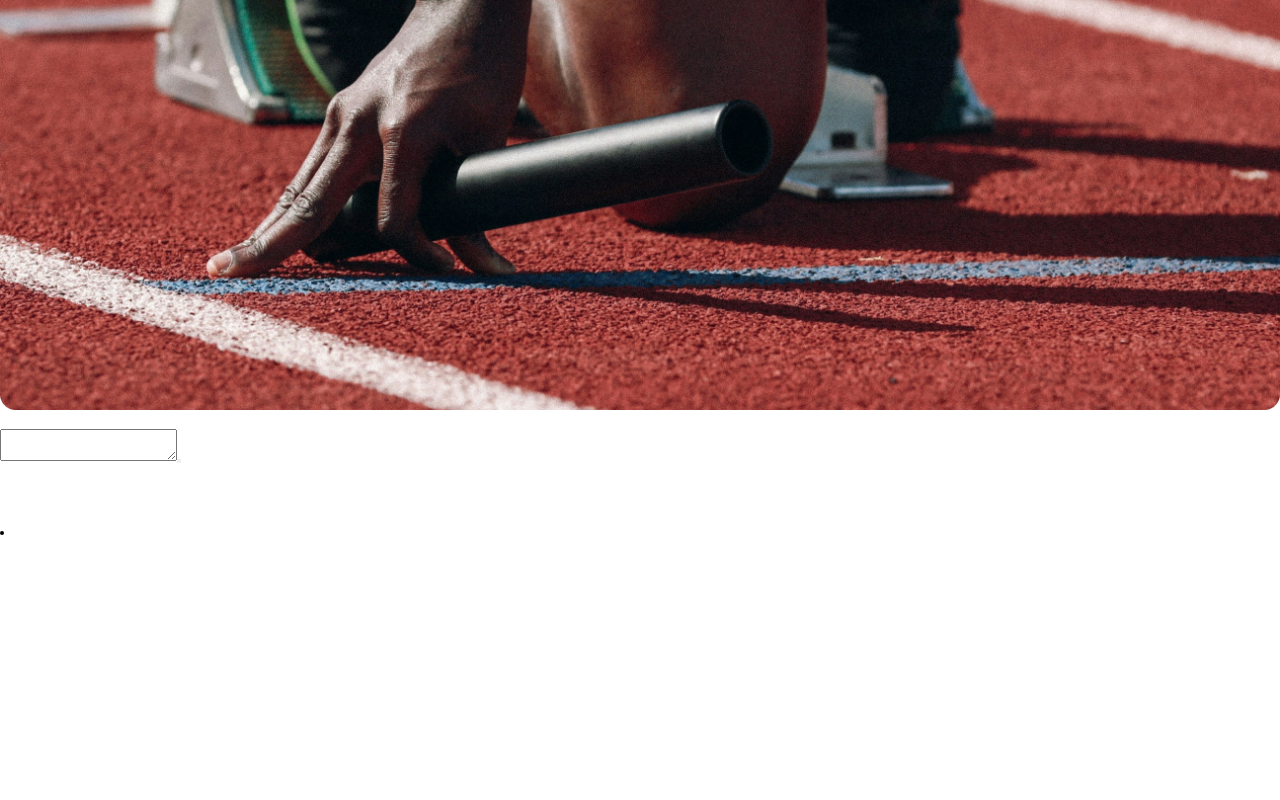
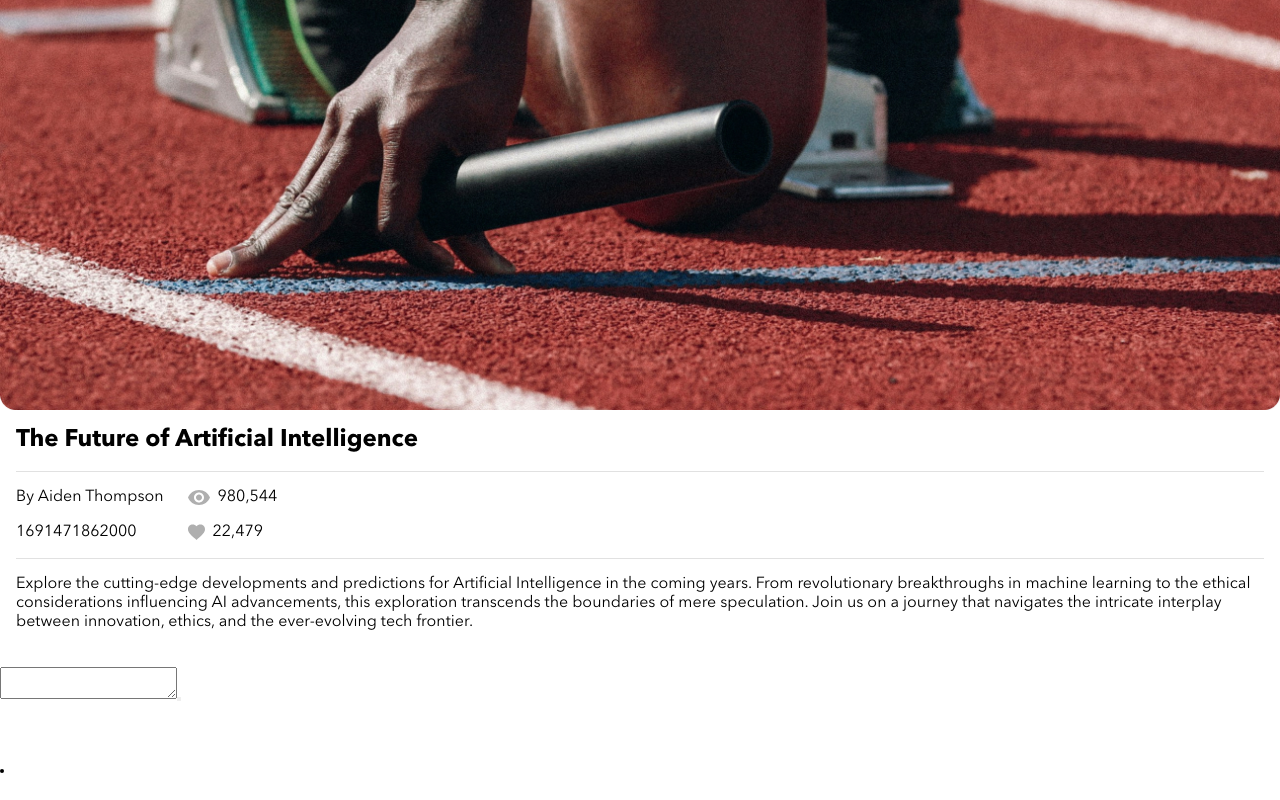
Before and after one commit to fstone-codes/freedom-stone-brainflix, a React (Vite) app: page / in a window 1280 px wide. Shown: the part 436-1236 px from the top of the page. Before the commit the page ends 998 px from the top, so only its background shows below. Built offline with nearby package versions, Linux system fonts and the light colour scheme.

Commit message:
add info section attributes, add styles and create temporary props linking to JSON data file for content

```diff
--- a/src/App.jsx
+++ b/src/App.jsx
@@ -4,6 +4,7 @@ import Video from "./components/Video/Video";
 import InfoSection from "./components/InfoSection/InfoSection";
 import CommentSection from "./components/CommentSection/CommentSection";
 import QueueSection from "./components/QueueSection/QueueSection";
+import videoDetails from "./data/video-details.json";
 
 function App() {
     return (
@@ -11,7 +12,14 @@ function App() {
             <Header />
             <main>
                 <Video />
-                <InfoSection />
+                <InfoSection
+                    title={videoDetails[0].title}
+                    channel={videoDetails[0].channel}
+                    timestamp={videoDetails[0].timestamp}
+                    views={videoDetails[0].views}
+                    likes={videoDetails[0].likes}
+                    description={videoDetails[0].description}
+                />
                 <CommentSection />
                 <QueueSection />
             </main>
--- a/src/components/InfoSection/InfoSection.jsx
+++ b/src/components/InfoSection/InfoSection.jsx
@@ -1,20 +1,28 @@
 import "./InfoSection.scss";
+import viewIcon from "../../assets/icons/views.svg";
+import likeIcon from "../../assets/icons/likes.svg";
 
-function InfoSection() {
+function InfoSection({ title, channel, timestamp, views, likes, description }) {
     return (
-        <section>
-            <h1></h1>
-            <div>
-                <div>
-                    <p></p>
-                    <p></p>
+        <section className="info">
+            <h1 className="info__title">{title}</h1>
+            <div className="info__container">
+                <div className="info__data-container">
+                    <p className="info__data">By {channel}</p>
+                    <p className="info__data">{timestamp}</p>
                 </div>
-                <div>
-                    <p></p>
-                    <p></p>
+                <div className="info__data-container">
+                    <p className="info__data">
+                        <img className="info__icon" src={viewIcon} />
+                        {views}
+                    </p>
+                    <p className="info__data">
+                        <img className="info__icon" src={likeIcon} />
+                        {likes}
+                    </p>
                 </div>
             </div>
-            <p></p>
+            <p className="info__description">{description}</p>
         </section>
     );
 }
--- a/src/components/InfoSection/InfoSection.scss
+++ b/src/components/InfoSection/InfoSection.scss
@@ -0,0 +1,35 @@
+@use "../../styles/partials/mixins" as *;
+@use "../../styles/partials/variables" as *;
+
+.info {
+    @include flexbox(column, center, normal);
+    gap: $spacing-sm;
+    padding: $spacing-sm;
+
+    &__title {
+    }
+
+    &__container {
+        @include flexbox(row, normal, normal);
+        gap: $spacing-med;
+        padding: $spacing-sm 0;
+        border-top: 1px solid $secondary-color-mercury;
+        border-bottom: 1px solid $secondary-color-mercury;
+    }
+
+    &__data-container {
+        @include flexbox(column, normal, normal);
+        gap: $spacing-sm;
+    }
+
+    &__data {
+        @include flexbox(row, normal, normal);
+        gap: $spacing-xsm;
+    }
+
+    &__icon {
+    }
+
+    &__description {
+    }
+}
```
